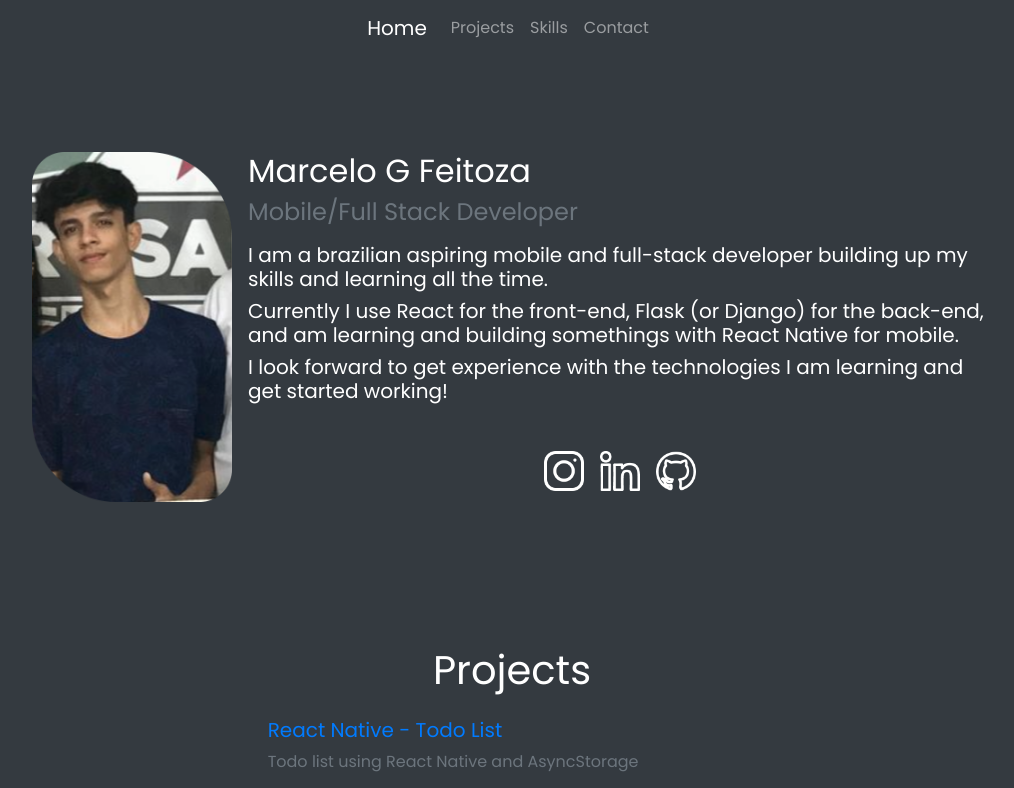
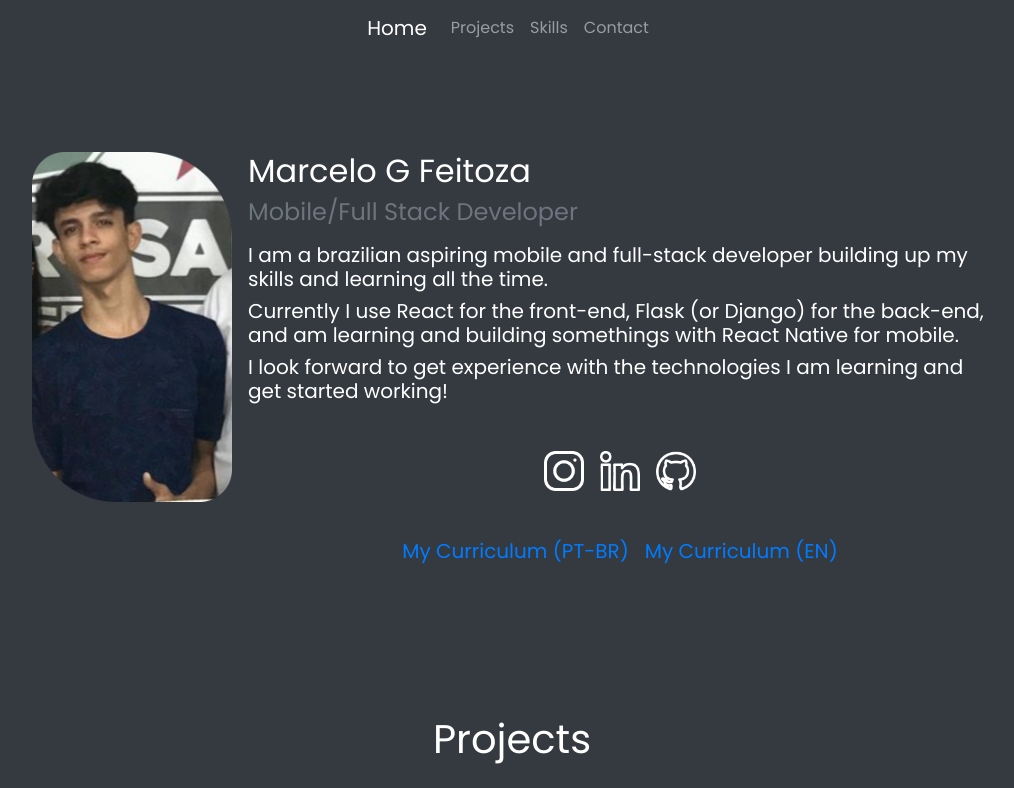
Before and after one commit to marcelofeitoza/portfolio, a React (Create React App) app: page / in a window 1280 px wide. Shown: the top 788 px of the page, without its empty margins (128-1142 px from the left). Built offline with nearby package versions, Linux system fonts and the light colour scheme.

Commit message:
added curriculum for download

```diff
--- a/src/components/Intro/index.js
+++ b/src/components/Intro/index.js
@@ -22,23 +22,24 @@ function Intro() {
             height="350"
           />
 
-          <div className='col-xs-100 col-lg-50'>
+          <div className="col-xs-100 col-lg-50">
             <h1 className="text-left h2">Marcelo G Feitoza</h1>
             <h2 className="text-secondary h4 mb-3">
               Mobile/Full Stack Developer
             </h2>
 
             <p className="h5">
-              I am a brazilian aspiring mobile and full-stack
-              developer building up my skills and learning all the time.
+              I am a brazilian aspiring mobile and full-stack developer building
+              up my skills and learning all the time.
             </p>
             <p className="h5">
-              Currently I use React for the front-end, Flask (or Django)
-              for the back-end, and am learning and building
-              somethings with React Native for mobile.
+              Currently I use React for the front-end, Flask (or Django) for the
+              back-end, and am learning and building somethings with React
+              Native for mobile.
             </p>
-            <p className='h5'>
-              I look forward to get experience with the    technologies I am learning and get started working!
+            <p className="h5">
+              I look forward to get experience with the technologies I am
+              learning and get started working!
             </p>
 
             <div id="sideicons" className="d-flex mt-5 justify-content-center">
@@ -64,9 +65,30 @@ function Intro() {
                 </a>
               </div>
             </div>
+            <div
+              id="sideicons"
+              className="d-flex mt-5 justify-content-center"
+            >
+            <div className="d-flex flex-column justify-content-center mx-2 mw-25">
+              <a
+                href="../../../assets/resume/Marcelo G Feitoza - Curriculo.pdf"
+                download
+              >
+                <p className="h5">My Curriculum (PT-BR)</p>
+              </a>
+            </div>
+            <div className="d-flex flex-column justify-content-center mx-2">
+              <a
+                href="../../../assets/resume/Marcelo G Feitoza - Curriculo.pdf"
+                download
+              >
+                <p className="h5">My Curriculum (EN)</p>
+              </a>
+            </div>
           </div>
         </div>
       </div>
+    </div>
     </div>
   );
 }
```
Also changed, not shown: 2 other files (tests, documents, lock files or other folders).
